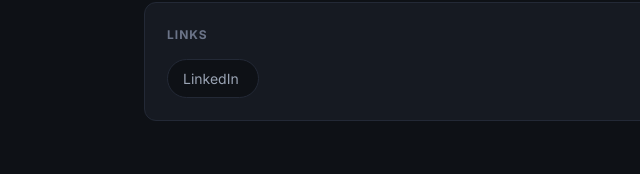
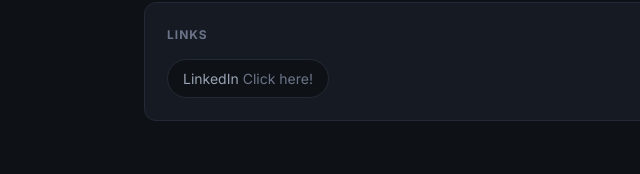
Before and after one commit to masonsSecurity/masonssecurity.github.io, a plain HTML site: page index.html in a window 1280 px wide. Shown: the part 1233-1407 px from the top of the page, 0-640 px from the left. Drawn offline with Linux system fonts and the light colour scheme.

Commit message:
index.html

```diff
--- a/index.html
+++ b/index.html
@@ -200,7 +200,7 @@
     <div class="panel">
       <h3>Links</h3>
       <div class="bubbles">
-        <a class="bubble" href="https://www.linkedin.com/in/masontpham" target="_blank" rel="noopener">LinkedIn<span></span></a>
+        <a class="bubble" href="https://www.linkedin.com/in/masontpham" target="_blank" rel="noopener">LinkedIn<span>Click here!</span></a>
       </div>
     </div>
   </section>
```
